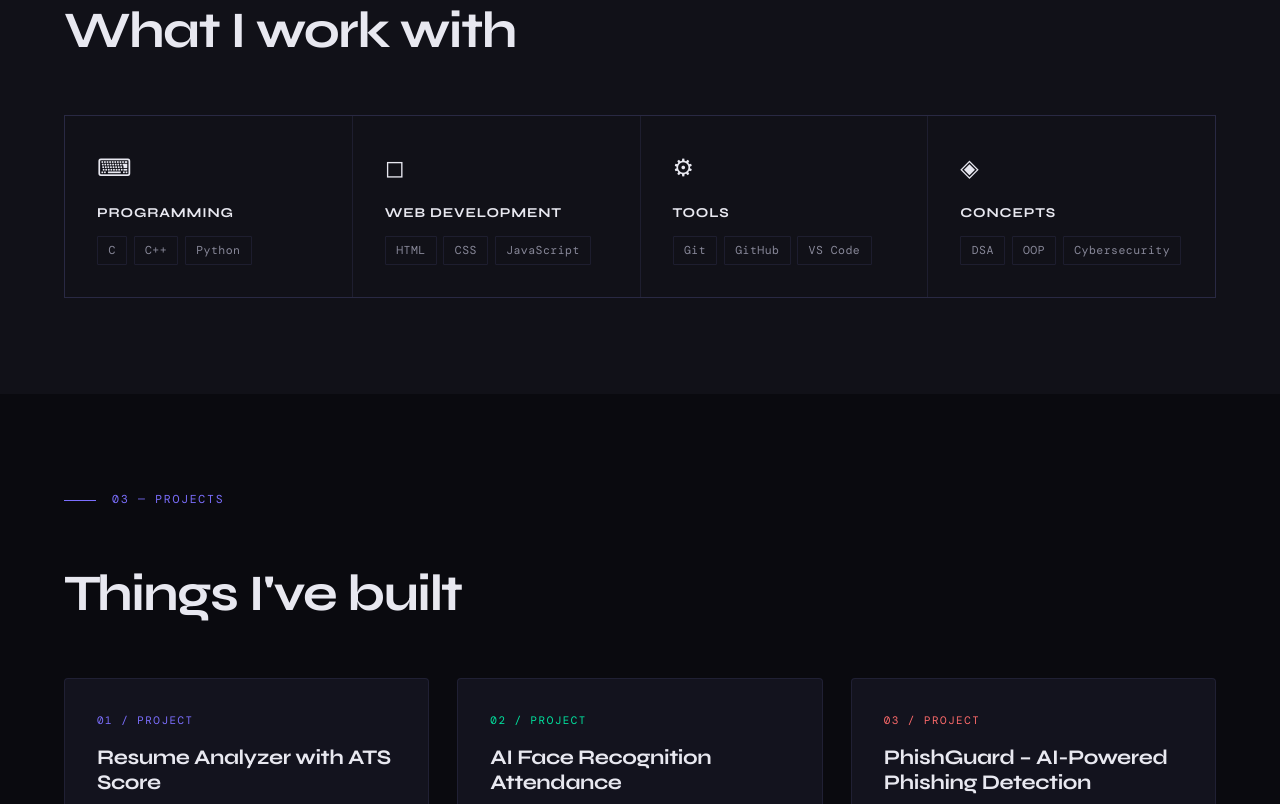
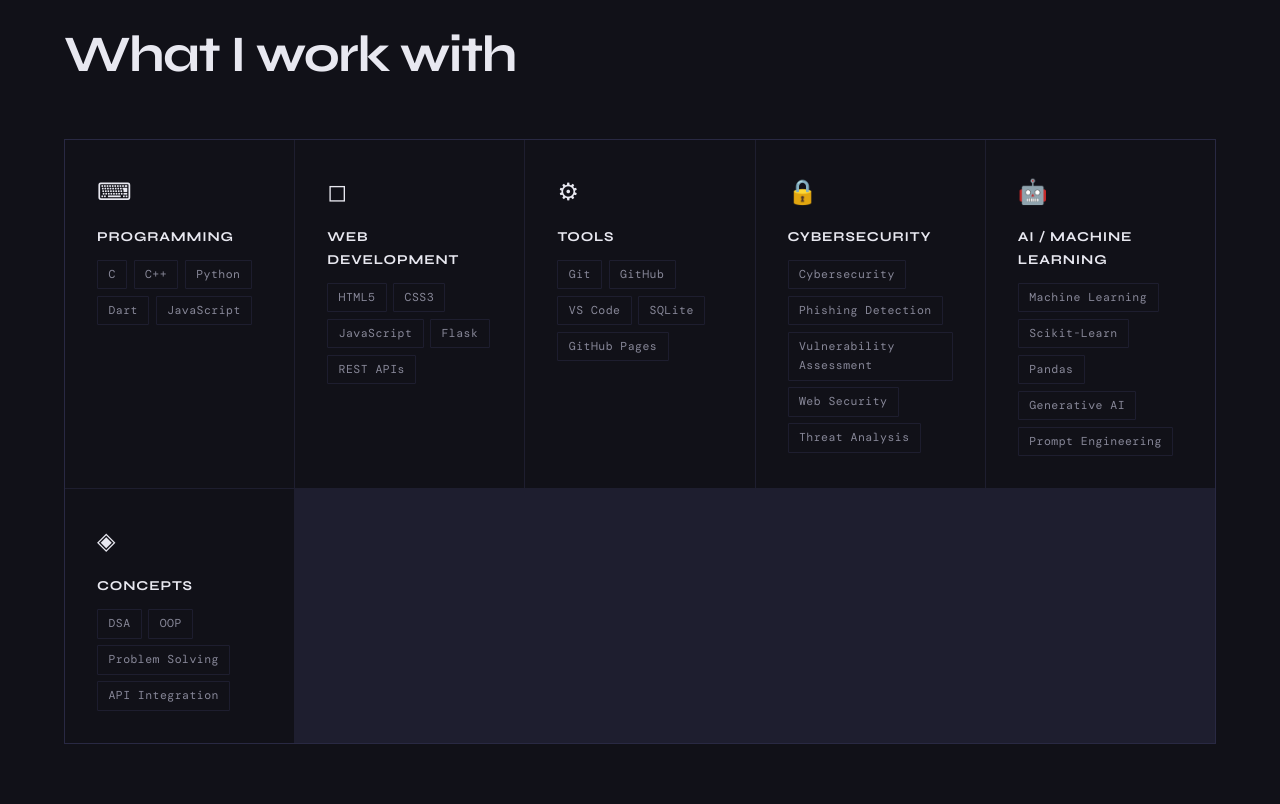
Before and after one commit to Lakshy-7/PORTFOLIO, a plain HTML site: page index.html in a window 1280 px wide. Shown: the part 969-1773 px from the top of the page. Drawn offline with nearby package versions, Linux system fonts and the light colour scheme; a web font is replaced by a local one.

Commit message:
Updated portfolio content and certifications

```diff
--- a/index.html
+++ b/index.html
@@ -1212,11 +1212,9 @@
           Lakshy<br>
           <span class="accent">Choudhary</span>
         </h1>
-        <p class="hero-subtitle">CS Student &amp; Cybersecurity Enthusiast</p>
+        <p class="hero-subtitle">Cybersecurity Enthusiast | AI Developer | B.Tech CSE (Cyber Security)</p>
         <p class="hero-desc">
-          Building things with code. Solving problems with logic.<br>
-          B.Tech in Computer Science (Cyber Security) at Central University of Jammu.
-          Active participant in hackathons, DSA, and developer communities.
+          Computer Science Engineering (Cyber Security) student at the Central University of Jammu, currently in the 7th semester. Passionate about cybersecurity, AI-powered applications, problem solving, and building practical solutions that improve digital security and user experience. Active participant in hackathons, DSA, and developer communities.
         </p>
         <div class="hero-cta">
           <a href="#projects" class="btn-primary" id="heroCtaProjects">View Projects</a>
@@ -1258,15 +1256,19 @@
           <span class="skill-tag">C</span>
           <span class="skill-tag">C++</span>
           <span class="skill-tag">Python</span>
+          <span class="skill-tag">Dart</span>
+          <span class="skill-tag">JavaScript</span>
         </div>
       </div>
       <div class="skill-cell">
         <div class="skill-cell-icon">◻</div>
         <div class="skill-cell-title">Web Development</div>
         <div class="skill-tags">
-          <span class="skill-tag">HTML</span>
-          <span class="skill-tag">CSS</span>
+          <span class="skill-tag">HTML5</span>
+          <span class="skill-tag">CSS3</span>
           <span class="skill-tag">JavaScript</span>
+          <span class="skill-tag">Flask</span>
+          <span class="skill-tag">REST APIs</span>
         </div>
       </div>
       <div class="skill-cell">
@@ -1276,6 +1278,30 @@
           <span class="skill-tag">Git</span>
           <span class="skill-tag">GitHub</span>
           <span class="skill-tag">VS Code</span>
+          <span class="skill-tag">SQLite</span>
+          <span class="skill-tag">GitHub Pages</span>
+        </div>
+      </div>
+      <div class="skill-cell">
+        <div class="skill-cell-icon">🔒</div>
+        <div class="skill-cell-title">Cybersecurity</div>
+        <div class="skill-tags">
+          <span class="skill-tag">Cybersecurity</span>
+          <span class="skill-tag">Phishing Detection</span>
+          <span class="skill-tag">Vulnerability Assessment</span>
+          <span class="skill-tag">Web Security</span>
+          <span class="skill-tag">Threat Analysis</span>
+        </div>
+      </div>
+      <div class="skill-cell">
+        <div class="skill-cell-icon">🤖</div>
+        <div class="skill-cell-title">AI / Machine Learning</div>
+        <div class="skill-tags">
+          <span class="skill-tag">Machine Learning</span>
+          <span class="skill-tag">Scikit-Learn</span>
+          <span class="skill-tag">Pandas</span>
+          <span class="skill-tag">Generative AI</span>
+          <span class="skill-tag">Prompt Engineering</span>
         </div>
       </div>
       <div class="skill-cell">
@@ -1284,7 +1310,8 @@
         <div class="skill-tags">
           <span class="skill-tag">DSA</span>
           <span class="skill-tag">OOP</span>
-          <span class="skill-tag">Cybersecurity</span>
+          <span class="skill-tag">Problem Solving</span>
+          <span class="skill-tag">API Integration</span>
         </div>
       </div>
     </div>
@@ -1508,6 +1535,7 @@
       <span class="cert-item">Ethics — MOOC</span>
       <span class="cert-item">Cybersecurity — Forage</span>
       <span class="cert-item">Google — Simplilearn</span>
+      <span class="cert-item">Synent Technologies – AICTE Internship</span>
     </div>
   </section>
 
```
